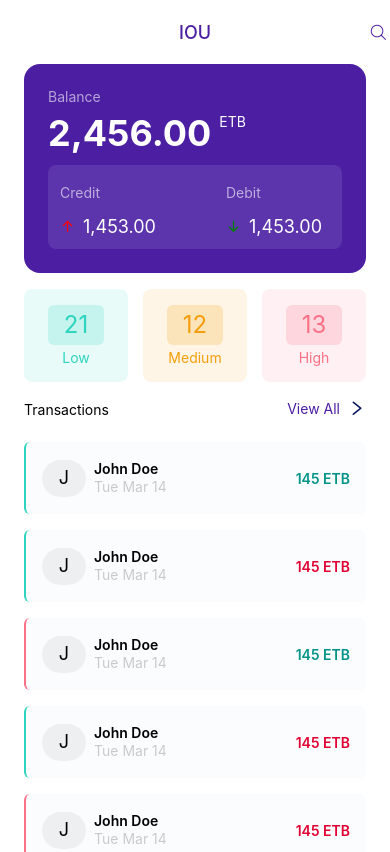
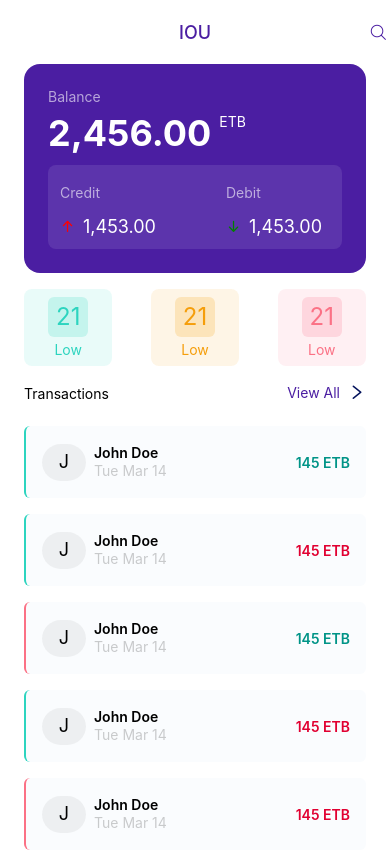
Before and after one commit to nati589/IOU, a React Native app: screen /IOU in a window 390 px wide. Shown: the top 852 px of the page. Built offline with nearby package versions, Linux system fonts and the light colour scheme.

Commit message:
Priority cards

```diff
--- a/pages/Home.js
+++ b/pages/Home.js
@@ -1,4 +1,10 @@
-import { FlatList, ScrollView, Text, TouchableOpacity, View } from "react-native";
+import {
+  FlatList,
+  ScrollView,
+  Text,
+  TouchableOpacity,
+  View,
+} from "react-native";
 import { SafeAreaView } from "react-native-safe-area-context";
 import { AntDesign } from "@expo/vector-icons";
 import TransactionCard from "../components/TransactionCard";
@@ -23,7 +29,7 @@ export default function Home({ navigation }) {
     { label: "Debit", value: "debit" },
   ]);
   return (
-    <SafeAreaView className="bg-white">
+    <View className="bg-white">
       <View className="flex h-full mx-6">
         {/* Top Card  */}
         <View className="w-full p-6 flex h-auto bg-primary rounded-2xl">
@@ -52,19 +58,35 @@ export default function Home({ navigation }) {
           </View>
         </View>
         {/* Priorities */}
-        <View className="flex flex-row justify-between items-center my-4">
+        <View className="flex flex-row justify-between items-center my-4 gap-x-2">
           {/* {[0, 1, 2].map((item) => {
             return <PriorityCard level={item} key={item} />;
           })} */}
-          <View className="bg-low/10 rounded-lg py-4 px-2">
-            <View className="w-14 rounded-md justify-center items-center py-1 mx-4 bg-low/20">
-              <Text className="text-2xl text-low" numberOfLines={1}>
+          <View className="bg-low/10 rounded-lg px-4 py-2">
+            <View className="rounded-md justify-center items-center py-1 mx-2 bg-low/20">
+              <Text className="text-2xl text-low px-2" numberOfLines={1}>
                 {21}
               </Text>
             </View>
             <Text className="text-center text-low pt-1">Low</Text>
           </View>
-          <View className="bg-mid/10 rounded-lg py-4 px-2">
+          <View className="bg-mid/10 rounded-lg px-4 py-2">
+            <View className="rounded-md justify-center items-center py-1 mx-2 bg-mid/20">
+              <Text className="text-2xl text-mid px-2" numberOfLines={1}>
+                {21}
+              </Text>
+            </View>
+            <Text className="text-center text-mid pt-1">Low</Text>
+          </View>
+          <View className="bg-high/10 rounded-lg px-4 py-2">
+            <View className="rounded-md justify-center items-center py-1 mx-2 bg-high/20">
+              <Text className="text-2xl text-high px-2" numberOfLines={1}>
+                {21}
+              </Text>
+            </View>
+            <Text className="text-center text-high pt-1">Low</Text>
+          </View>
+          {/* <View className="bg-mid/10 rounded-lg py-4 px-2">
             <View className="w-14 rounded-md justify-center items-center py-1 mx-4 bg-mid/20">
               <Text className="text-2xl text-mid" numberOfLines={1}>
                 {12}
@@ -79,7 +101,7 @@ export default function Home({ navigation }) {
               </Text>
             </View>
             <Text className="text-center text-high pt-1">High</Text>
-          </View>
+          </View> */}
         </View>
         {/* Recents */}
         <View className="flex-row mt-0 w-full justify-between items-end">
@@ -92,9 +114,9 @@ export default function Home({ navigation }) {
           </TouchableOpacity>
         </View>
         {/* Cards  */}
-        <ScrollView className='mt-4'>
+        <ScrollView className="mt-4">
           {[1, 2, 3, 4, 5, 6, 7, 8, 9, 10].map((item) => {
-            return (<TransactionCard key={item}/>)
+            return <TransactionCard key={item} />;
           })}
         </ScrollView>
         <TouchableOpacity
@@ -102,8 +124,8 @@ export default function Home({ navigation }) {
           onPress={() => navigation.navigate("NewTransaction")}>
           <AntDesign name="plus" size={30} color="white" />
         </TouchableOpacity>
-      <BottomNav />
+        <BottomNav />
       </View>
-    </SafeAreaView>
+    </View>
   );
 }
--- a/pages/Transactions.js
+++ b/pages/Transactions.js
@@ -22,7 +22,7 @@ export default function Transactions() {
     { label: "Complete", value: "complete" },
   ]);
   return (
-    <SafeAreaView className="bg-white">
+    <View className="bg-white">
       <View className="flex h-full mx-6">
         {/* <View className="flex-row z-10 w-full justify-between items-end mb-2">
           <TouchableOpacity>
@@ -109,6 +109,6 @@ export default function Transactions() {
         />
         <BottomNav />
       </View>
-    </SafeAreaView>
+    </View>
   );
 }
```
